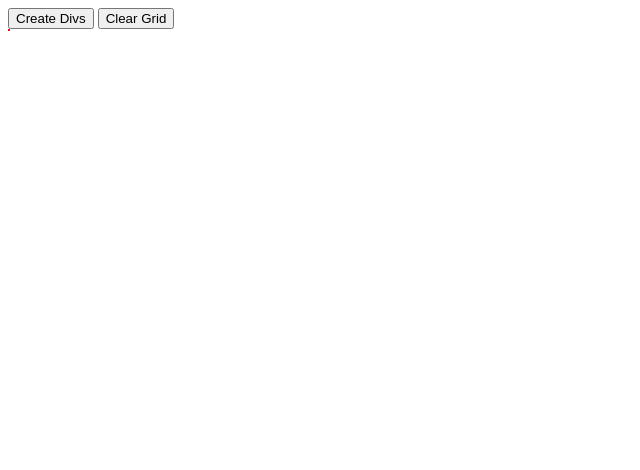
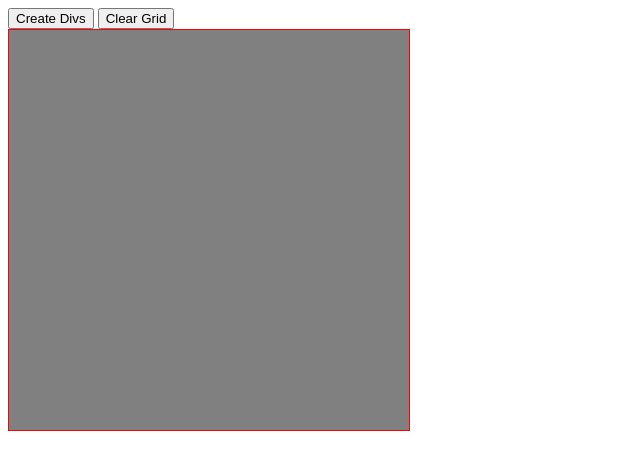
Before and after one commit to Shin-Issei/TOP-Etch-A-Sketch, a plain HTML site: page index.html in a window 1280 px wide. Both pictures are taken after a click on the button "Create Divs". Shown: the whole page, without its empty margins (0-640 px from the left). Drawn offline with Linux system fonts and the light colour scheme.

Commit message:
fixed Create grid button

```diff
--- a/index.html
+++ b/index.html
@@ -6,7 +6,7 @@
     <meta name="viewport" content="width=device-width, initial-scale=1.0">
     <title>Document</title>
     <link rel="stylesheet" href="style.css">
-    <script src="/test.js" defer></script>
+    <script src="/script.js" defer></script>
 </head>
 <body>
     <button id="makeGrid">Create Divs</button>
--- a/script.js
+++ b/script.js
@@ -39,14 +39,16 @@ makeGrid()
 
 
 function Grid(){
+    // Make one new item and then append it to the end of grid container as a grid item
+    const newItem = document.createElement("div");
+    newItem.classList.add("grid-item");
+    gridContainer.appendChild(newItem);
 
-// if (arguments[0]){
-// 	out("Hello World!")
-// }
+}
 
 function changeNow(){
     newItem.classList.add("grid-item-hover");
-}
+
 
 let newItem = document.createElement("div");
 newItem.classList.add("grid-item");
```
